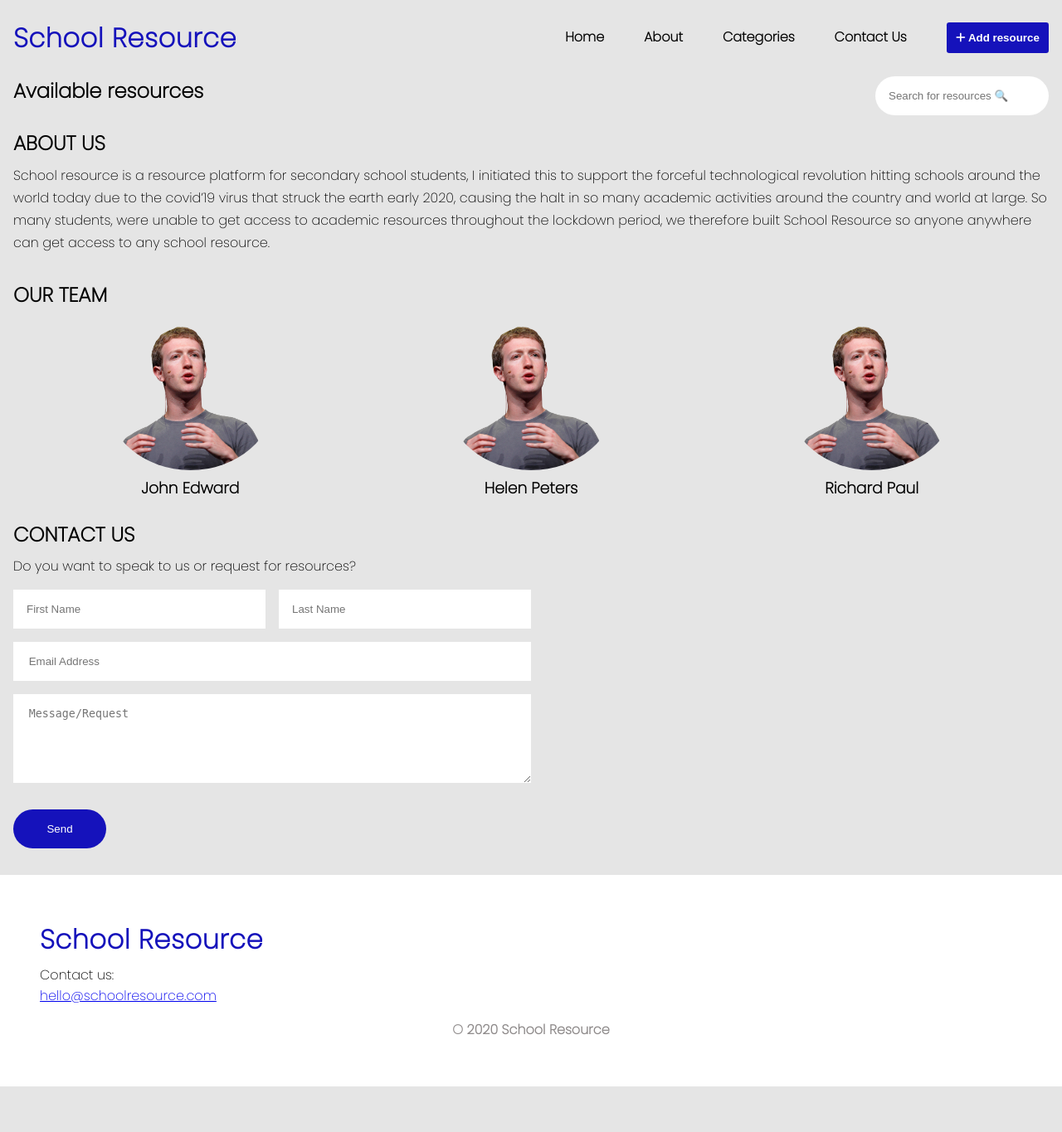
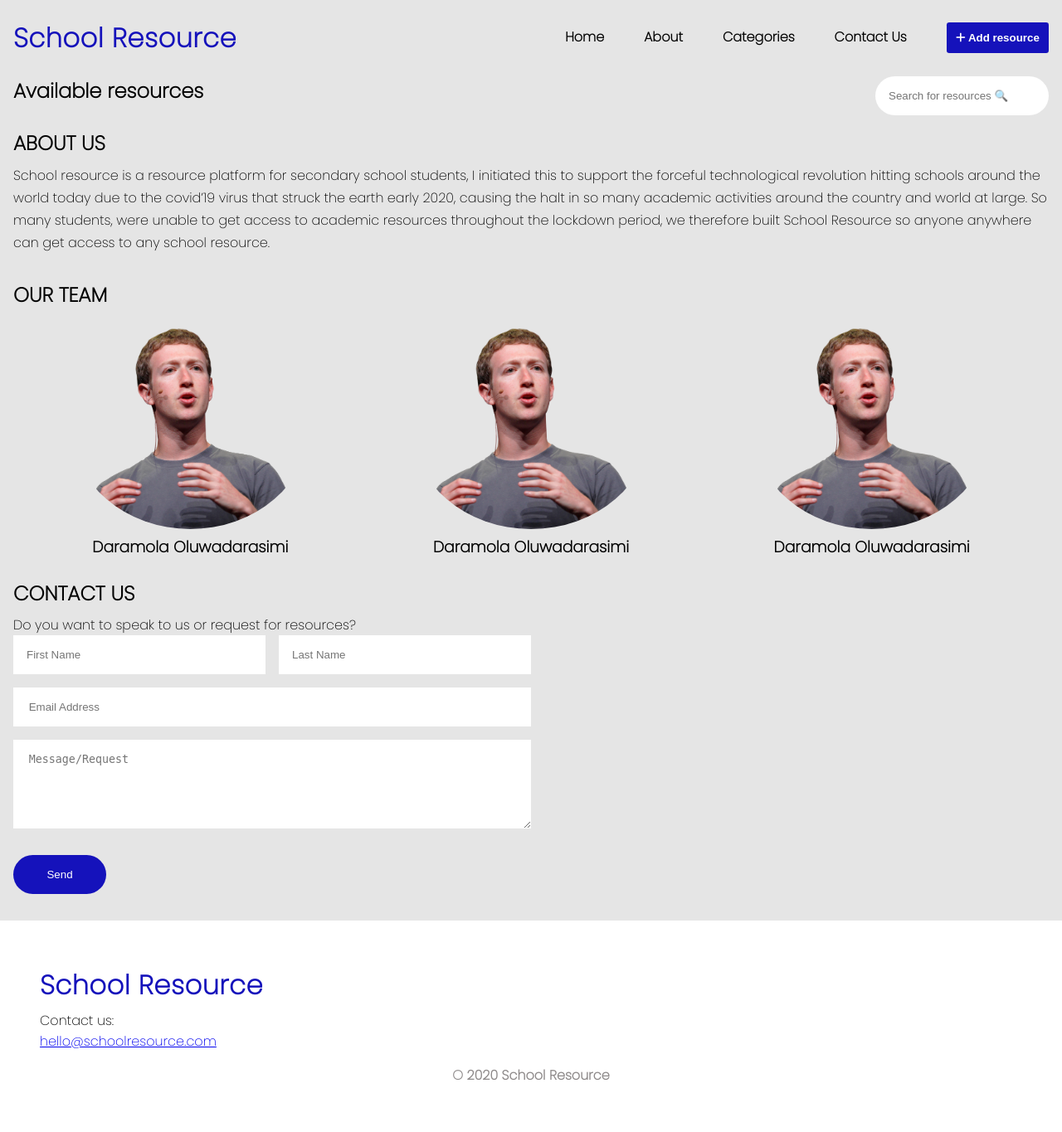
Before and after one commit to Kemmie001/Mtn-project, a PHP site: page / in a window 1280 px wide. Shown: the whole page at 83% size. Before the commit the page ends 1310 px from the top, so only its background shows below. Run offline with PHP 8.4, Linux system fonts and the light colour scheme; some libraries are stand-ins or nearby versions.

Commit message:
first commit

```diff
--- a/add.html
+++ b/add.html
@@ -63,7 +63,8 @@
                         <option value="Home-Economics">Home Economics</option>
                         <option value="Civic Education">Civic Education</option>
                     </select>
-                    <input required type="file" name="file" id="file">
+                    <label for="link">Upload File Url </label>
+                    <input required type="url" name="link" id="file">
                     <label for="name">Your Name</label>
                     <input required type="text" name="name" id="name">
                     <button class="submit" type="submit" id="send">Send</button>
--- a/app.js
+++ b/app.js
@@ -111,6 +111,8 @@ function gotData (doc){
 <span>
     <h4 style="color: #1512BB;">Added by</h4>
         <p>${nameperson}</p>
+        <button><a href="${filename}">Download Resource
+        </button>
 </span></div>
     `
 }
--- a/index.html
+++ b/index.html
@@ -80,24 +80,24 @@
                      <div class="team-img">
                          <img src="images/mark.png" alt="Team member">
                      </div>
-                     <h3>John Edward</h3>
+                     <h3>Daramola Oluwadarasimi</h3>
                  </div>
                  <div class="item-2">
                      <div class="team-img">
                          <img src="images/mark.png" alt="Team member">
                      </div>
-                     <h3>Helen Peters </h3>
+                     <h3>Daramola Oluwadarasimi</h3>
                  </div>
                  <div class="item-3">
                      <div class="team-img">
                          <img src="images/mark.png" alt="Team member">
                      </div>
-                     <h3>Richard Paul</h3>
+                     <h3>Daramola Oluwadarasimi</h3>
                  </div>
              </div>
          </aside>
      </section>
-     <section class="contact">
+     <section class="bcontact">
          <h2>CONTACT US</h2>
          <p>Do you want to speak to us or request for resources?</p>
          <form action="">
@@ -124,6 +124,7 @@
             <a href="mailto:#">hello@schoolresource.com</a>
             <span class="copy container">&COPY; 2020 School Resource</span>
         </div>
+
     </footer>
 </body>
 <script src="https://kit.fontawesome.com/a076d05399.js"></script>
--- a/styles.css
+++ b/styles.css
@@ -69,7 +69,7 @@ h2{
 }
 .team-img{
     border-radius: 50%;
-    width: 50%;
+    width: 70%;
     margin: auto;
 }
 
@@ -91,7 +91,18 @@ h2{
 .grid div{
     width: 70%;
 }
-
+.flex span button{
+    background-color: #1512BB;
+    margin-top: 1rem;
+    padding: 1rem;
+    border: none;
+    border-radius: 0.5rem;
+    color: white;
+}
+.flex span button a{
+    text-decoration: none;
+    font-weight: bold;
+}
 form button{
     background-color: #1512BB;
     width: 7rem;
```
